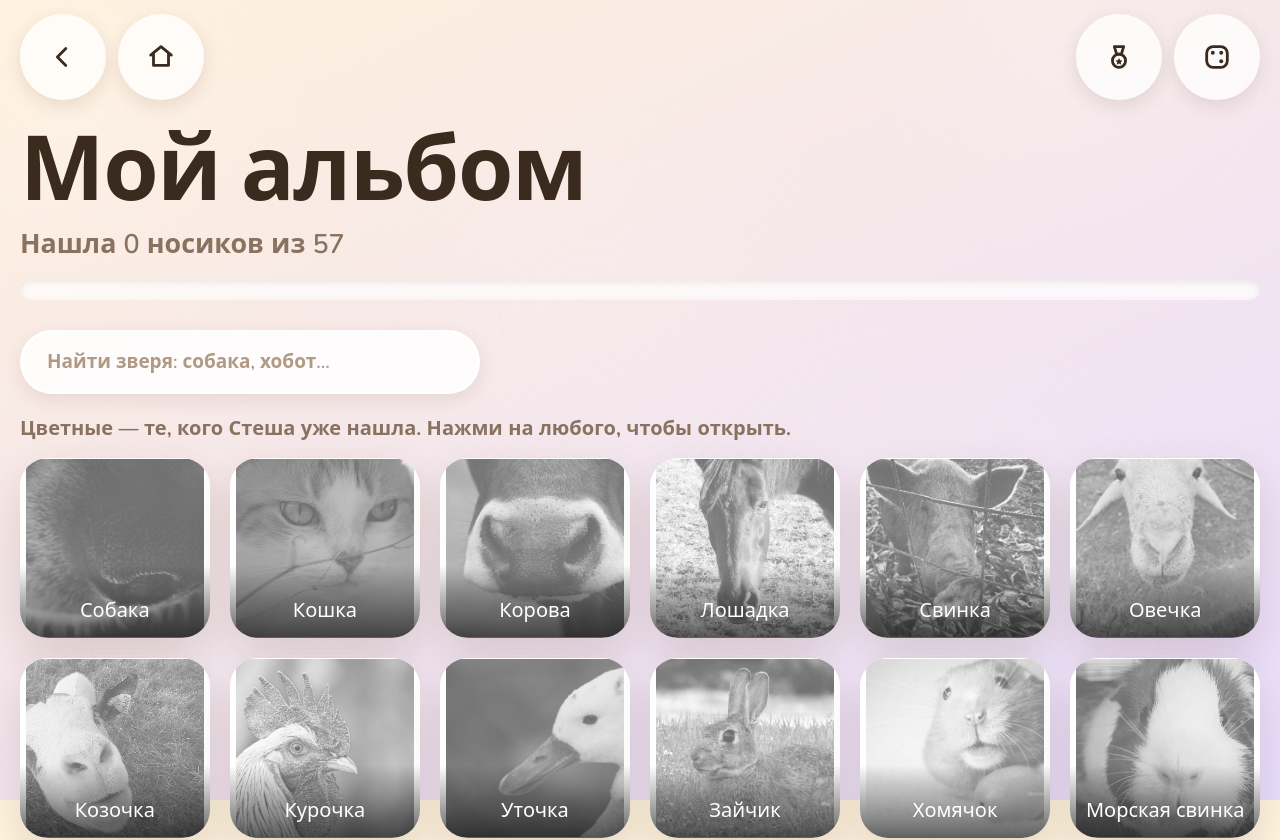
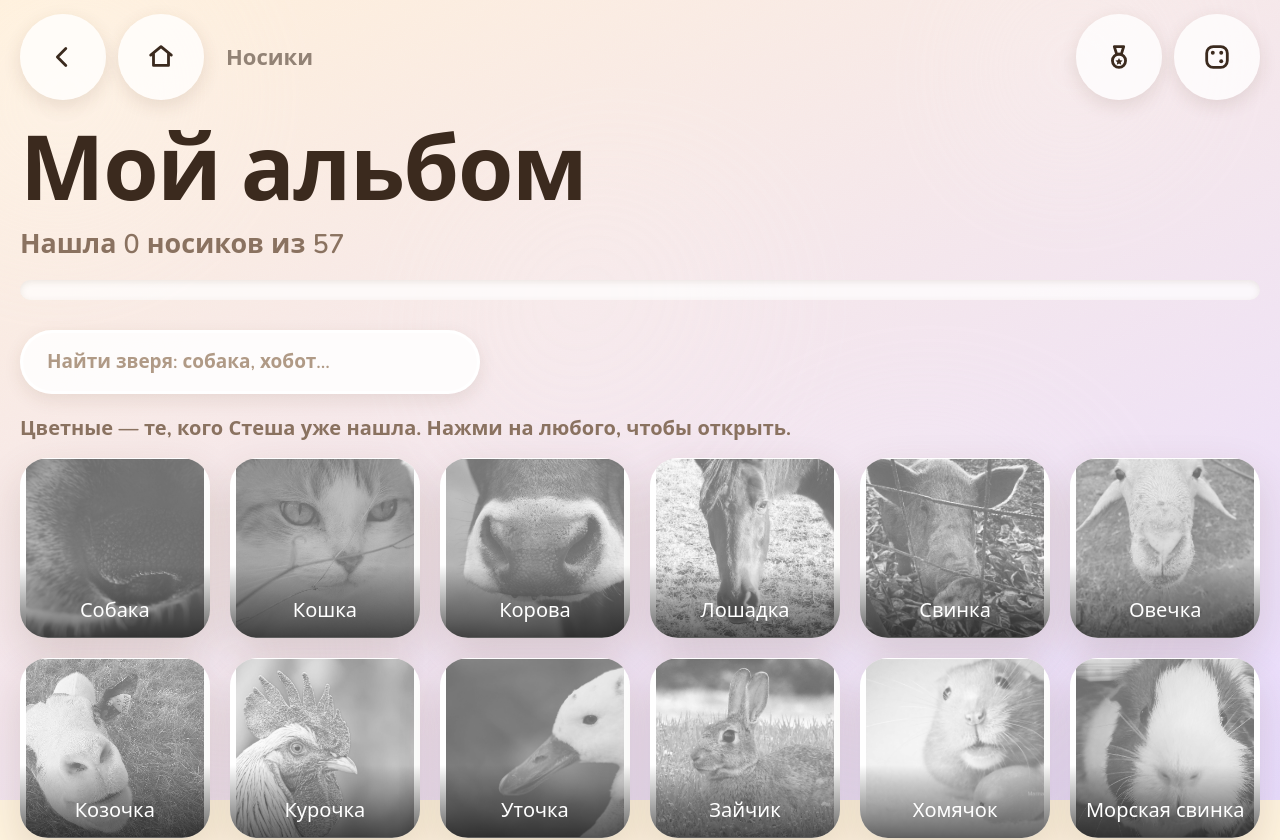
Before and after one commit to usatovw/aninose, a React (Vite) app: page /album in a window 1280 px wide. Shown: the top 840 px of the page. Built offline with nearby package versions, Linux system fonts and the light colour scheme.

Commit message:
chore: финальная сборка

```diff
--- a/src/components/Chrome.tsx
+++ b/src/components/Chrome.tsx
@@ -22,6 +22,11 @@ export function Nav({ light = false }: { light?: boolean }) {
       initial={{ y: -22, opacity: 0 }} animate={{ y: 0, opacity: 1 }} transition={{ delay: .05 }}>
       {loc.pathname !== '/' && btn('back', 'Назад', <IconBack />, -1)}
       {btn('home', 'Все носики', <IconHome />, '/types')}
+      {loc.pathname !== '/' && (
+        <button className="start-link" onClick={() => { blip(430); stopVoice(); nav('/'); }}>
+          Носики
+        </button>
+      )}
       <div className="spacer" />
       {btn('medal', 'Мой альбом', <IconMedal />, '/album')}
       {btn('dice', 'Игра', <IconDice />, '/game')}
--- a/src/pages/TypesMap.tsx
+++ b/src/pages/TypesMap.tsx
@@ -3,8 +3,9 @@ import { motion } from 'framer-motion';
 import { useNavigate } from 'react-router-dom';
 import { Nav } from '../components/Chrome';
 import { Scene } from '../components/Scene';
-import { noseTypes, animalsOfType, photoUrl } from '../lib/content';
+import { noseTypes, animalsOfType, photoUrl, animals } from '../lib/content';
 import { say, blip } from '../lib/audio';
+import { IconDice } from '../components/Icon';
 
 export default function TypesMap() {
   const nav = useNavigate();
@@ -21,6 +22,12 @@ export default function TypesMap() {
           <p className="lead" style={{ marginTop: 14, color: 'var(--ink-soft)' }}>
             Выбирай домик — посмотрим, кто там живёт
           </p>
+          <button className="btn" style={{ marginTop: 18 }}
+            onClick={() => { blip(700);
+              const r = animals[Math.floor(Math.random() * animals.length)];
+              nav(`/animal/${r.id}`); }}>
+            <IconDice size={28} /> Удиви меня
+          </button>
         </motion.div>
 
         <div className="types">
--- a/src/styles/global.css
+++ b/src/styles/global.css
@@ -183,3 +183,13 @@ h2 { font-family: var(--display); font-weight: 600; letter-spacing: -.01em;
   width: 44px; height: 44px; border-radius: 50%; font-size: 26px;
   color: var(--ink-soft); background: rgba(0,0,0,.05);
 }
+/* прячем нативный крестик: свой уже есть и выглядит одинаково во всех браузерах */
+.search::-webkit-search-cancel-button,
+.search::-webkit-search-decoration { -webkit-appearance: none; appearance: none; }
+/* название проекта в шапке — путь обратно на заставку */
+.start-link {
+  font-family: var(--display); font-weight: 600; font-size: 22px;
+  color: var(--ink); opacity: .55; padding: 0 10px; min-height: 56px;
+}
+.start-link:hover { opacity: .9; }
+@media (max-width: 560px) { .start-link { display: none; } }
```
